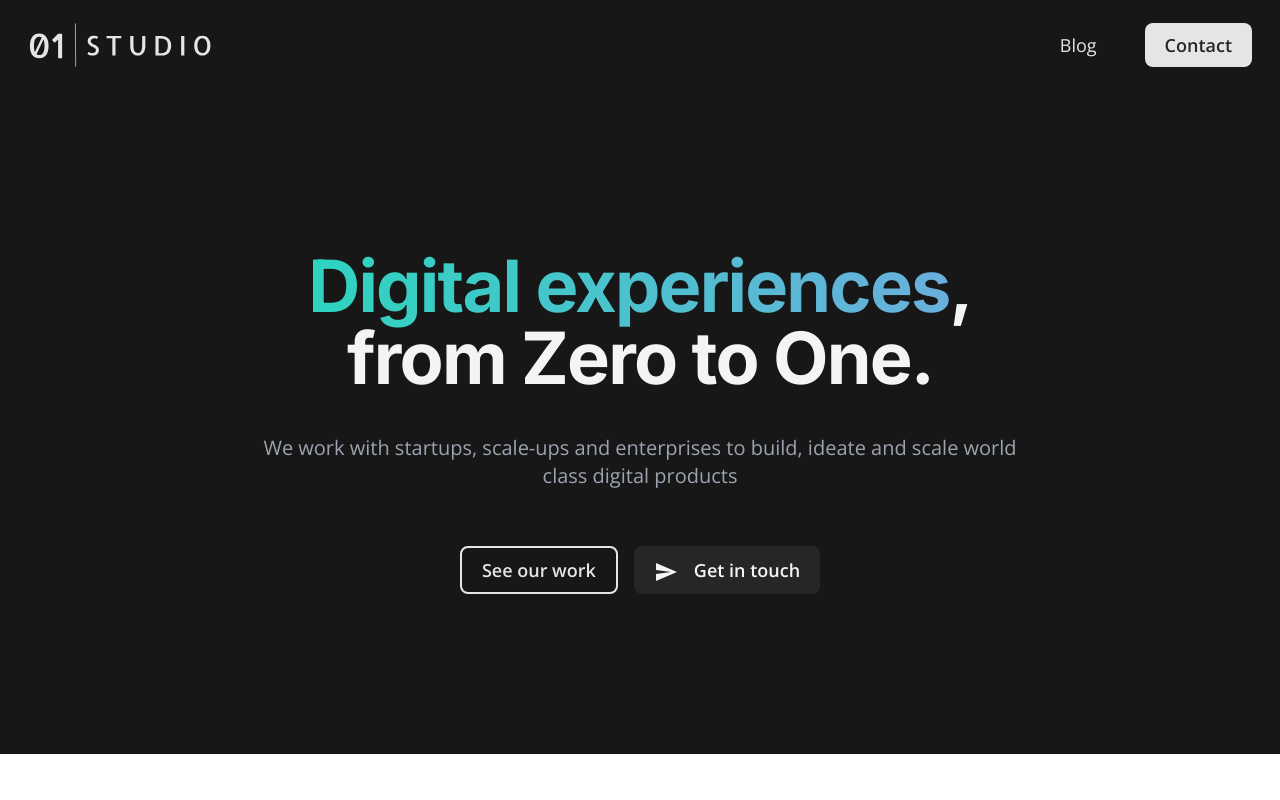
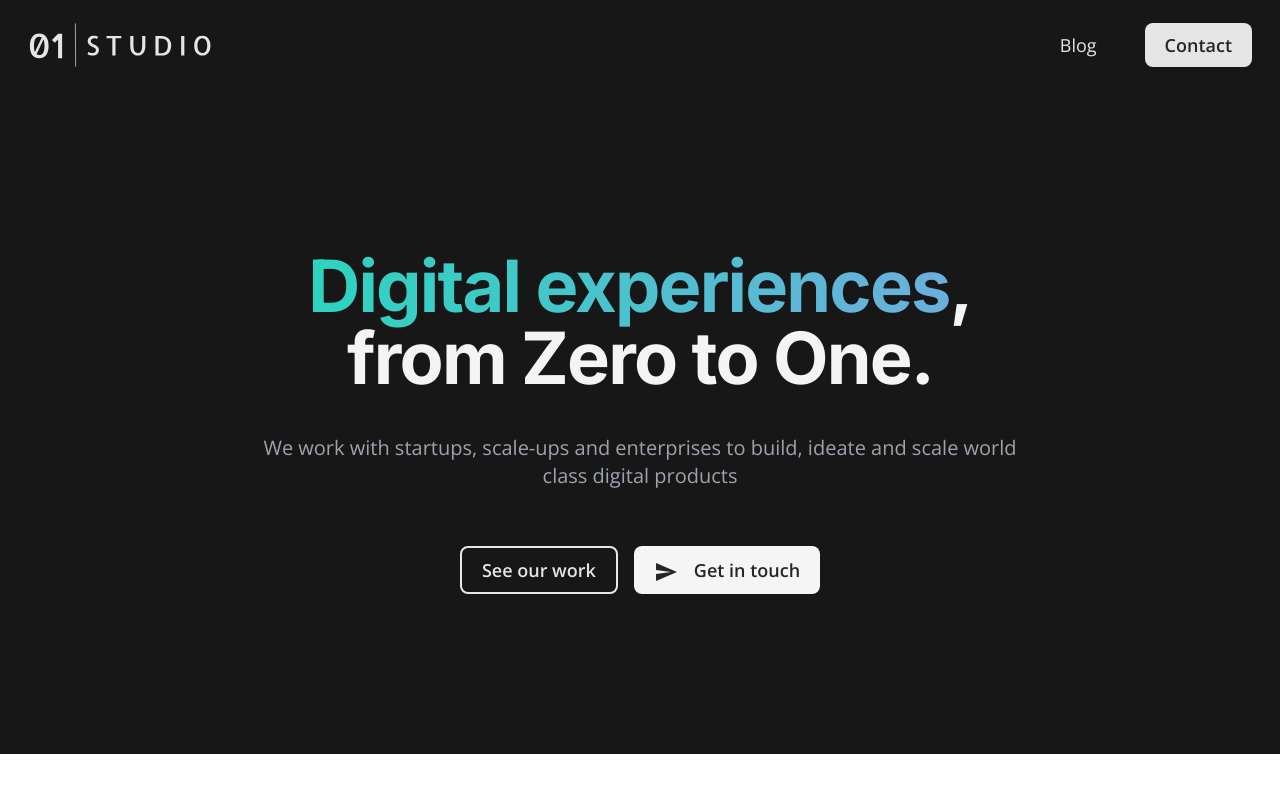
Before and after one commit to samjmerrick/zero-1, a Next.js app: page / in a window 1280 px wide. Shown: the top 800 px of the page. Built offline with nearby package versions, Linux system fonts and the light colour scheme.

Commit message:
Fix contact button styling

```diff
--- a/components/ContactButton.tsx
+++ b/components/ContactButton.tsx
@@ -2,9 +2,15 @@ import { mdiSend } from "@mdi/js";
 import Icon from "@mdi/react";
 import Button from "components/Button";
 
-function ContactButton() {
+function ContactButton(props: { color?: "Dark" | "Light" }) {
   return (
-    <Button onClick={() => window.open("mailto:hello@zero-1.studio")}>
+    <Button
+      onClick={() => window.open("mailto:hello@zero-1.studio")}
+      className={
+        props.color == "Light" &&
+        "bg-neutral-100 text-neutral-800 hover:bg-neutral-300"
+      }
+    >
       <Icon className="mr-4 inline-block w-6" path={mdiSend} />
       Get in touch
     </Button>
--- a/components/home/Hero.tsx
+++ b/components/home/Hero.tsx
@@ -83,7 +83,7 @@ function Hero() {
           >
             See our work
           </a>
-          <ContactButton />
+          <ContactButton color="Light" />
         </motion.div>
       </Container>
     </div>
```
